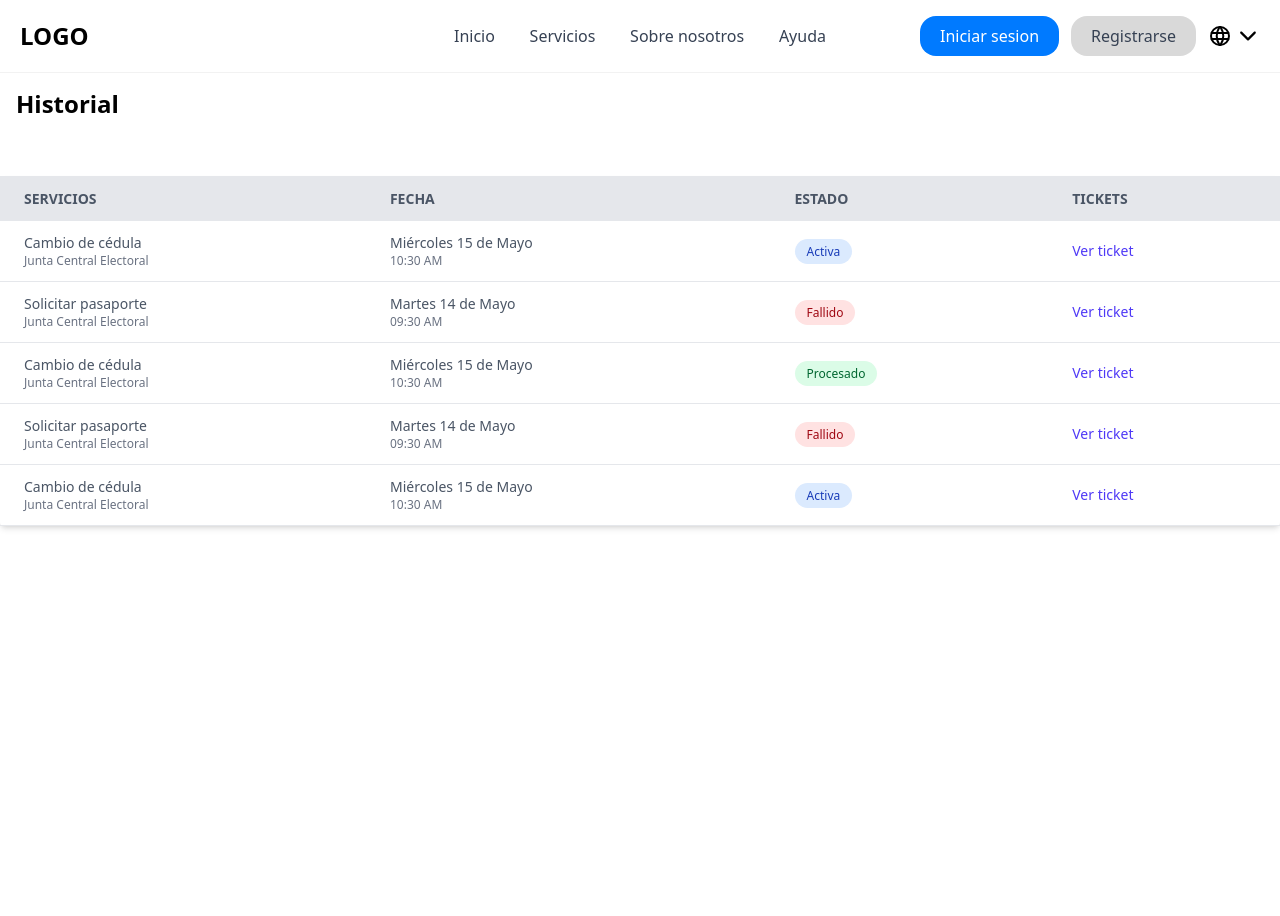
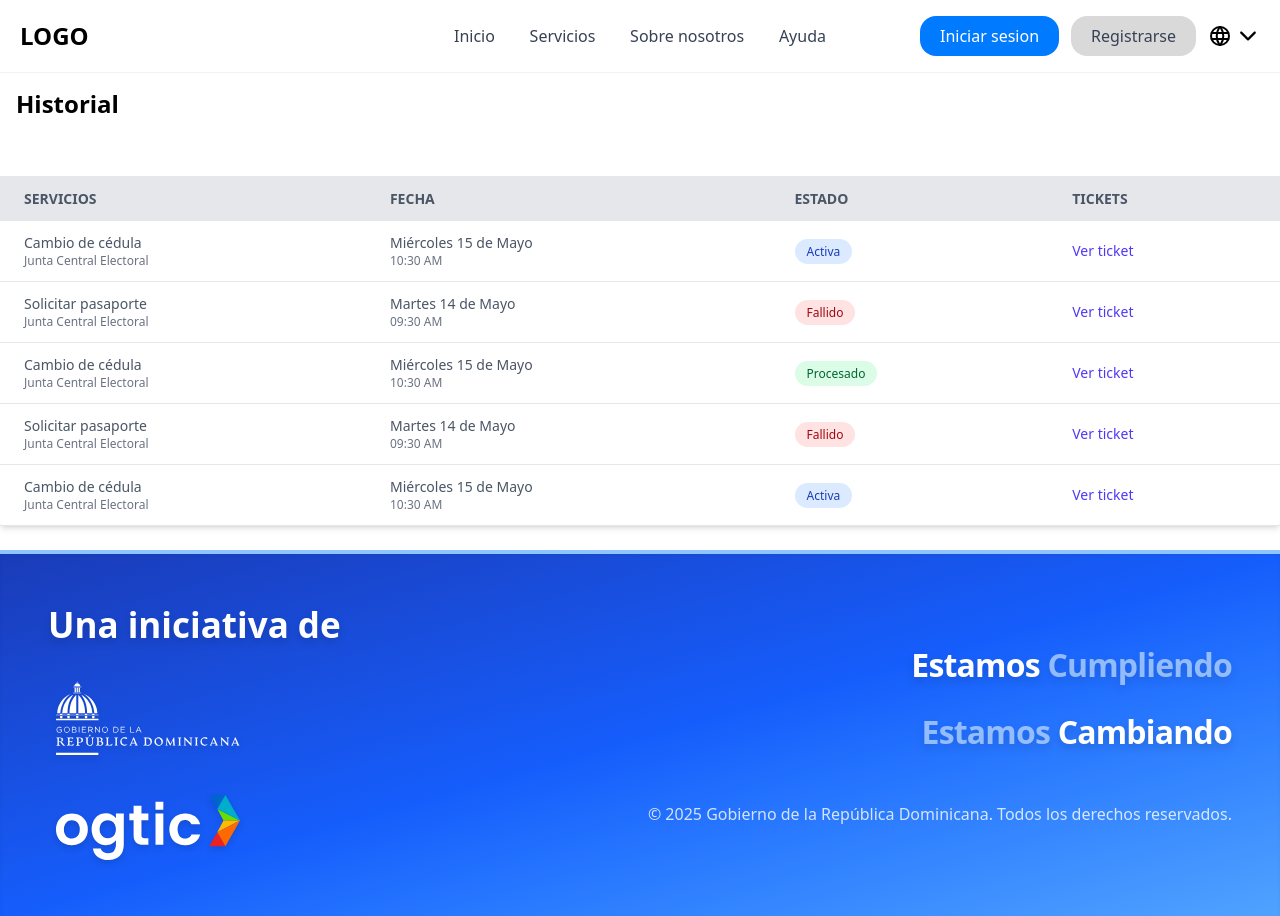
Before and after one commit to Urpirio/s-gob-2025, a Next.js app: page /Historial in a window 1280 px wide. Before the commit the page ends 800 px from the top, so only its background shows below. Built offline with nearby package versions, Linux system fonts and the light colour scheme.

Commit message:
Se refactorizo el codigo

```diff
--- a/src/app/Historial/page.jsx
+++ b/src/app/Historial/page.jsx
@@ -1,19 +1,22 @@
-
+'use client';
+import Footer from '../../../components/components - globals/components/Footer';
 import Header from '../../../components/components - globals/components/Header';
 import SectionTitleHistorial from '../../../components/components - Historial/components/Section - TitleHistorial';
 import SectionTableHistorial from '../../../components/components - Historial/components/Section - TableHistorial';
+import { SetMenu } from '../../../components/components - globals/components/Header';
+
+export default function page() {
 
 
-const HistoricalData = () => {
+
   return (
-    <body>
-        <Header/>
-        <main>
-          <SectionTitleHistorial/>
-          <SectionTableHistorial/>
-        </main>
+    <body onTouchMove={()=>{SetMenu()}}>
+      <Header/>
+      <main>
+        <SectionTitleHistorial/>
+        <SectionTableHistorial/>
+      </main>
+      <Footer/>
     </body>
-  );
-};
-
-export default HistoricalData;
+  )
+}
```
